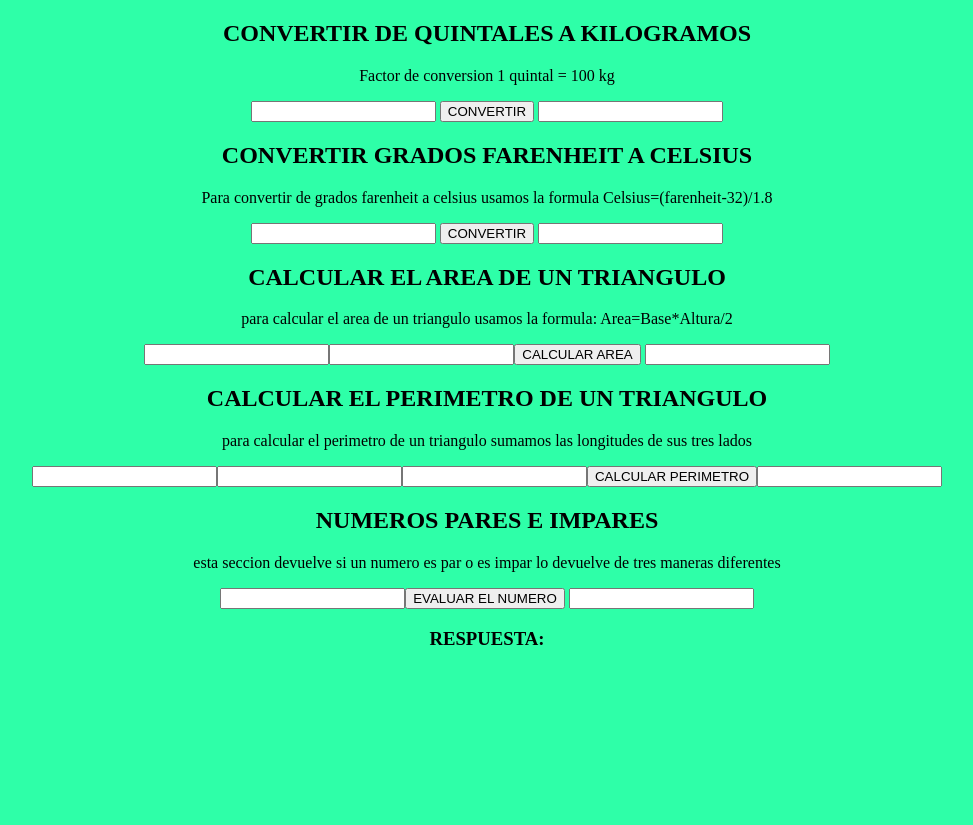
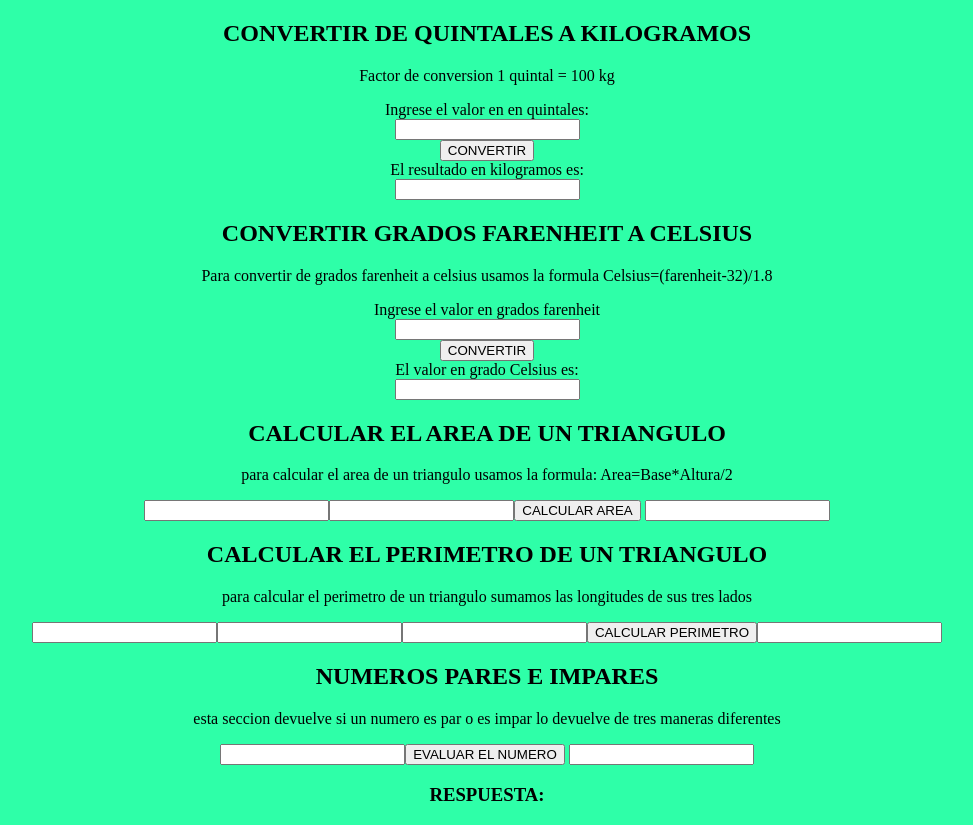
Before and after one commit to josecadima123/josecadima123.github.io, a plain HTML site: page index.html in a window 1280 px wide. Shown: the whole page, without its empty margins (153-1126 px from the left). Before the commit the page ends 800 px from the top, so only its background shows below. Drawn offline with Linux system fonts and the light colour scheme.

Commit message:
actualizacion css

```diff
--- a/index.html
+++ b/index.html
@@ -12,18 +12,22 @@
 </head>
 <body>
     <section id="convertirQuintales">
-    <h1>CONVERTIR DE QUINTALES A KILOGRAMOS</h1>
-    <P>Factor de conversion 1 quintal = 100 kg </P>
-    <input type="text" name="quintales" id="quintales"/>
-    <input type="button" value="CONVERTIR" onclick="convertirQuintales();"/>
-    <input type="text" name="kilogramos" id="kilogramos"/>
+        <h1>CONVERTIR DE QUINTALES A KILOGRAMOS</h1>
+        <P>Factor de conversion 1 quintal = 100 kg </P>
+        <label>Ingrese el valor en en quintales:</label><br>
+        <input type="text" name="quintales" id="quintales"/><br>
+        <input type="button" value="CONVERTIR" onclick="convertirQuintales();"/><br>
+        <label for="kilogramos">El resultado en kilogramos es:</label> <br>
+        <input type="text" name="kilogramos" id="kilogramos"/><br>
     </section>
     <section id="convertirFarenheit">
         <h1>CONVERTIR GRADOS FARENHEIT A CELSIUS</h1>
         <P>Para convertir de grados farenheit a celsius usamos la formula Celsius=(farenheit-32)/1.8</P>
-        <input type="text" id="farenheit">
-        <input type="button" value="CONVERTIR" onclick="convertirFarenheit();">
-        <input type="text" id="celsius">
+        <label for="farenheit">Ingrese el valor en grados farenheit</label><br>
+        <input type="text" id="farenheit"><br>
+        <input type="button" value="CONVERTIR" onclick="convertirFarenheit();"><br>
+        <label for="">El valor en grado Celsius es:</label><br>
+        <input type="text" id="celsius"><br>
     </section>
     <section id="areaTriangulo">
         <h1>CALCULAR EL AREA DE UN TRIANGULO</h1>
```
